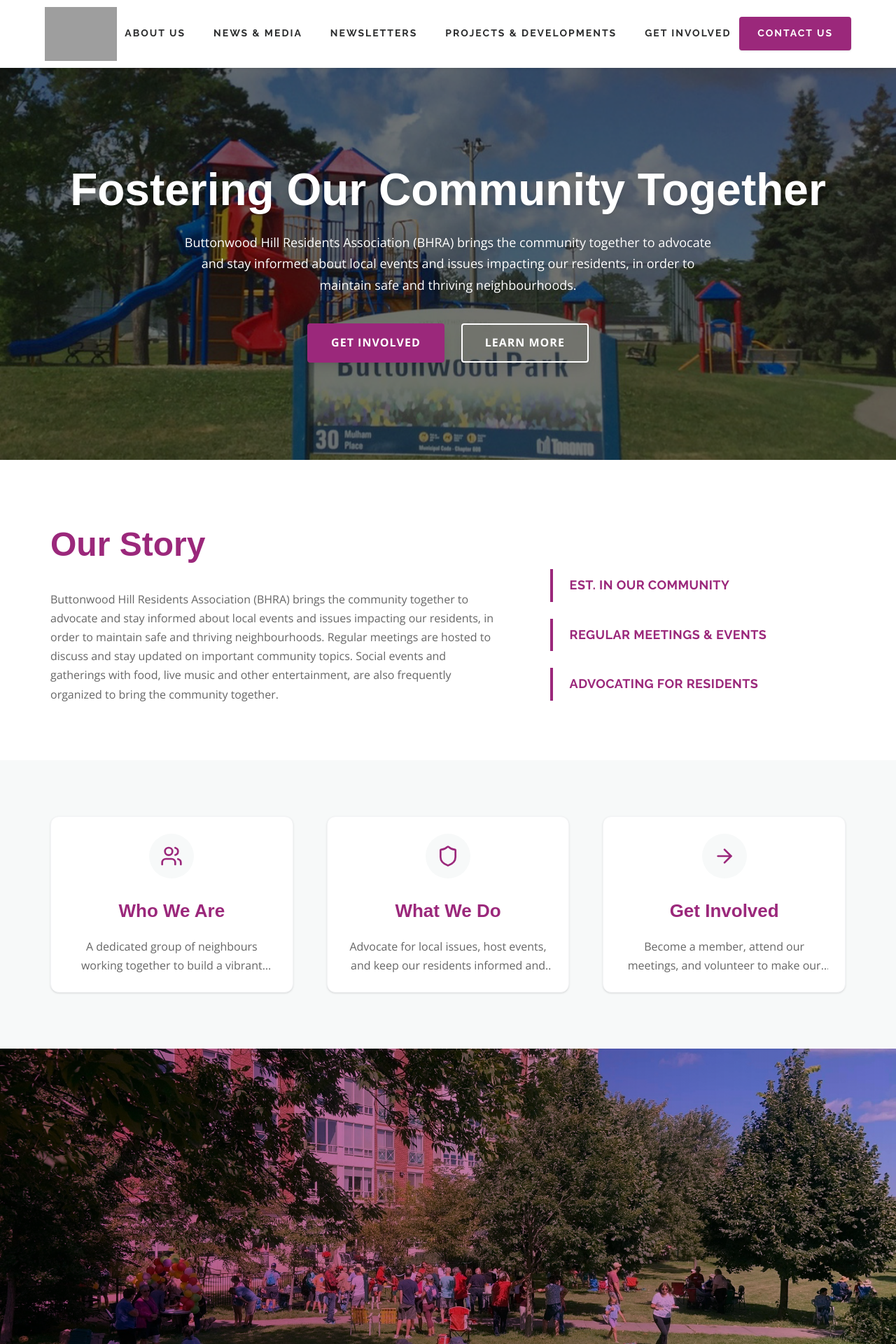
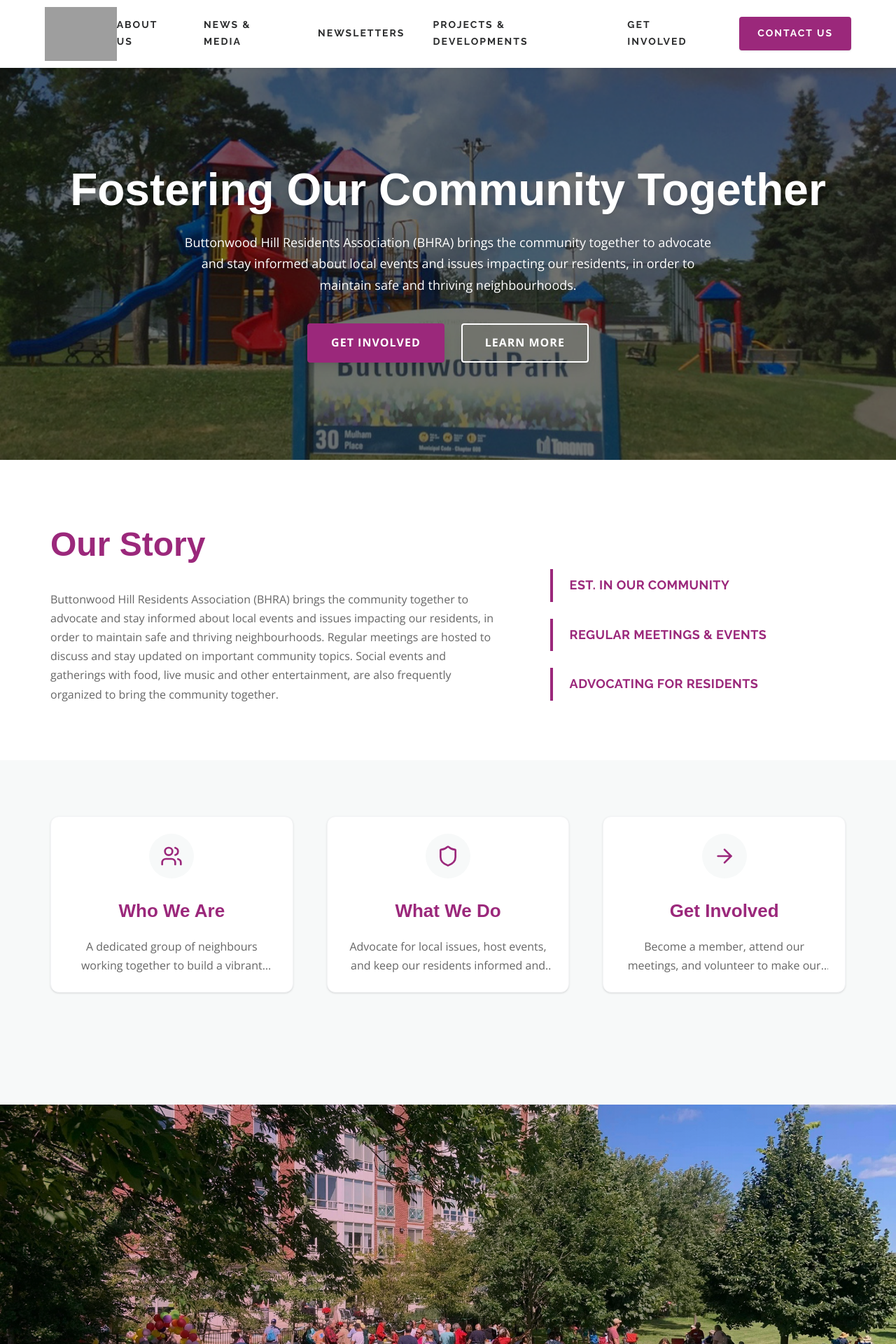
Before and after one commit to PlanetGalactor/BHRA-Website, a Next.js app: page / in a window 1280 px wide. Shown: the top 1920 px of the page at 70% size. Built offline with nearby package versions, Linux system fonts and the light colour scheme; grey boxes are pictures that could not be loaded; a web font is replaced by a local one.

Commit message:
UI Updates: adjust spacing, tone down hero image gradient, right align navigation menu with CTA

```diff
--- a/app/page.tsx
+++ b/app/page.tsx
@@ -80,7 +80,7 @@ export default function Home() {
       </section>
 
       {/* Section 2 - About Strip */}
-      <section className="bg-[#f7f9f9] py-[80px] max-md:py-[48px]">
+      <section className="bg-[#f7f9f9] pt-[80px] pb-[160px] max-md:pt-[48px] max-md:pb-[80px]">
         <div className="max-w-[1200px] w-full mx-auto px-4 sm:px-6 lg:px-8">
           <div className="grid grid-cols-1 md:grid-cols-3 gap-8 lg:gap-12">
             {/* Card 1 */}
@@ -125,7 +125,7 @@ export default function Home() {
           fill
           className="object-cover object-center absolute inset-0 z-0"
         />
-        <div className="absolute inset-0 bg-gradient-to-r from-[#9b287b]/80 to-[#9b287b]/40 mix-blend-multiply z-10 transition-opacity duration-500"></div>
+        <div className="absolute inset-0 bg-gradient-to-r from-[#9b287b]/40 to-[#9b287b]/10 mix-blend-multiply z-10 transition-opacity duration-500"></div>
         <div className="absolute inset-0 flex items-center justify-center z-20">
           <div className="text-center px-4">
              {/* Optional text or logo here if desired */}
--- a/components/Navbar.tsx
+++ b/components/Navbar.tsx
@@ -32,8 +32,10 @@ export default function Navbar() {
             </Link>
           </div>
 
-          {/* Center Links */}
-          <div className="hidden lg:flex items-center justify-center gap-[24px] xl:gap-[40px]">
+          {/* Right Side Nav and CTA */}
+          <div className="hidden lg:flex items-center gap-[24px] xl:gap-[40px]">
+            {/* Nav Links */}
+            <div className="flex items-center gap-[24px] xl:gap-[40px]">
               {navLinks.map((link) => {
                 const isActive = pathname === link.href;
                 return (
@@ -52,11 +54,10 @@ export default function Navbar() {
               })}
             </div>
 
-          {/* Right Button */}
-          <div className="hidden lg:flex items-center shrink-0">
+            {/* CTA Button */}
             <Link
               href="/contact"
-              className="bg-primary text-white font-ui font-bold uppercase tracking-[2px] text-[14px] px-[24px] py-[10px] rounded-[4px] border-2 border-primary hover:bg-[#a3107c] hover:border-[#a3107c] hover:scale-[1.02] transition-all duration-300 shadow-sm"
+              className="bg-primary text-white font-ui font-bold uppercase tracking-[2px] text-[14px] px-[24px] py-[10px] rounded-[4px] border-2 border-primary hover:bg-[#a3107c] hover:border-[#a3107c] hover:scale-[1.02] transition-colors duration-300 shadow-sm shrink-0"
               style={{ color: '#ffffff' }}
             >
               Contact Us
```
Lines whose indentation alone changed are shown as unchanged.
